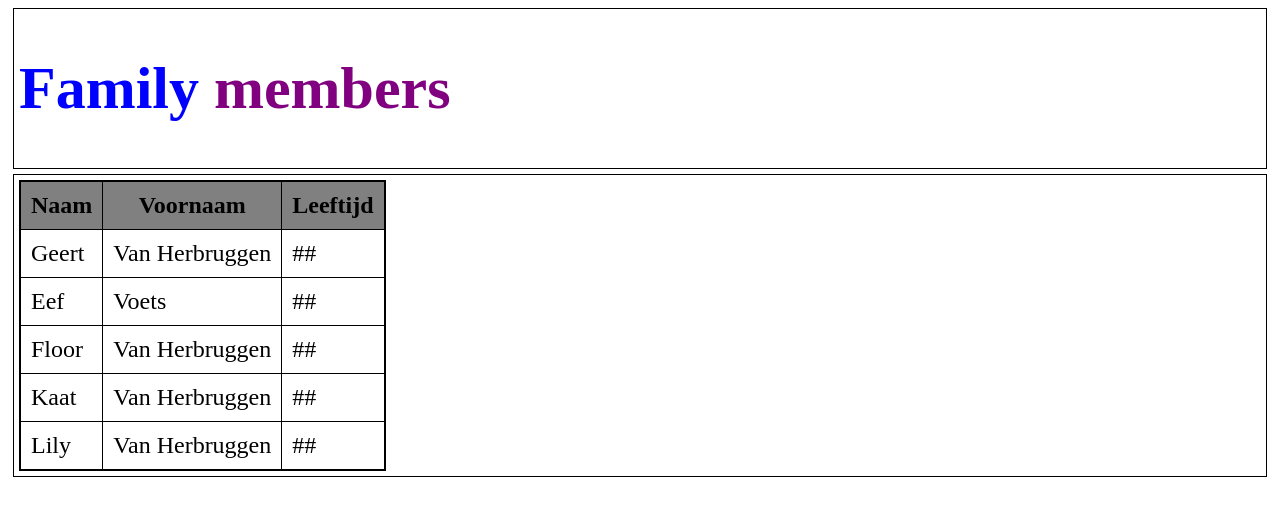
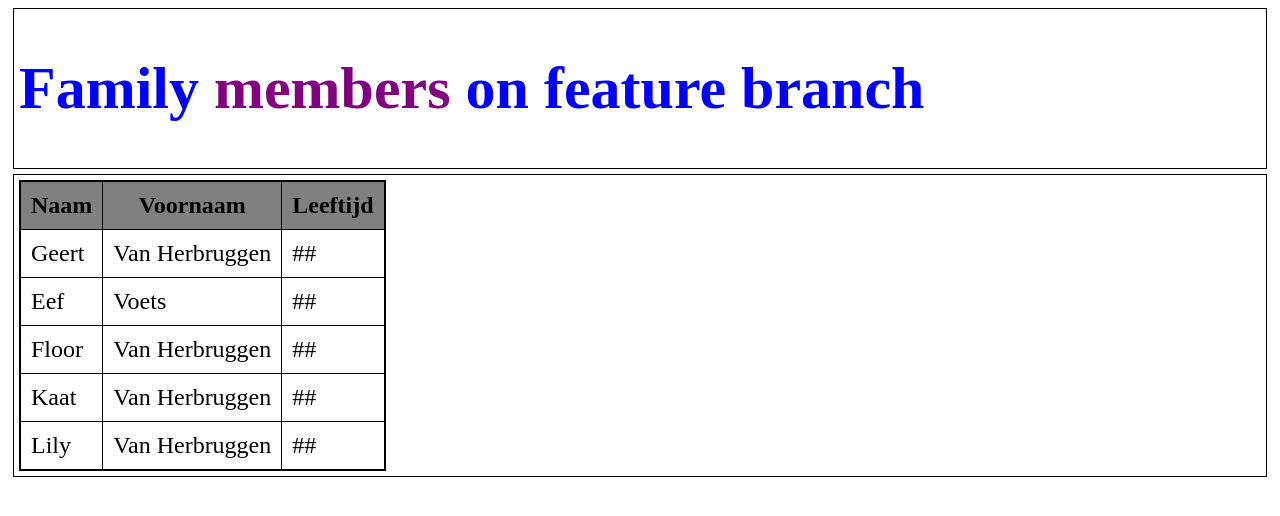
Before and after one commit to vanherbruggen/cs50w001, a plain HTML site: page index.html in a window 1280 px wide. Drawn offline with Linux system fonts and the light colour scheme.

Commit message:
Title change

```diff
--- a/index.html
+++ b/index.html
@@ -7,7 +7,7 @@
   </head>
   <body>
     <div id="top">
-      <h1>Family <span class="vet">members</span></h1>
+      <h1>Family <span class="vet">members</span> on feature branch</h1>
     </div>
     <div id="middle">
       <table id="one">
```
